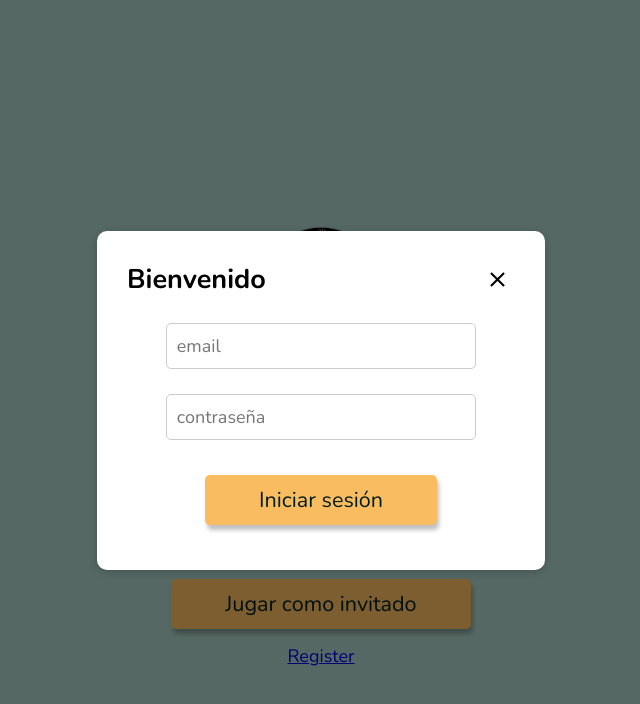
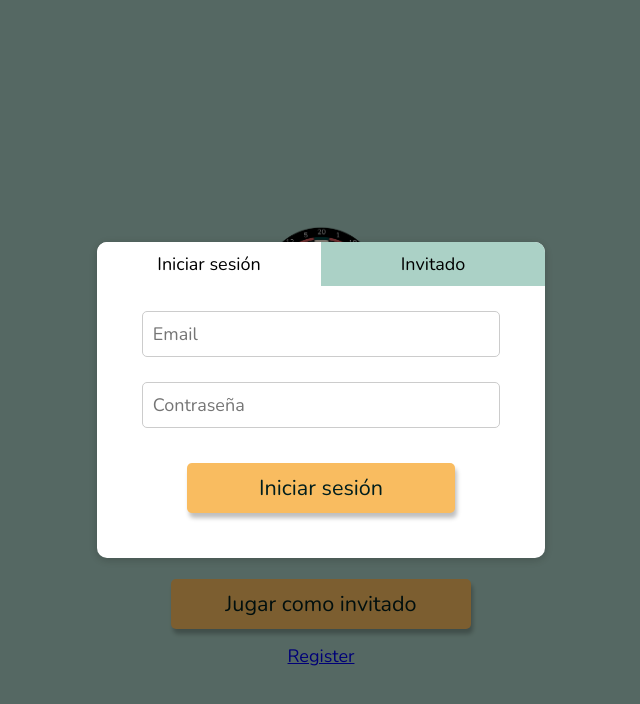
Before and after one commit to Agamador/dartsManager, an Angular app: page /home in a window 1280 px wide. Both pictures are taken after a click on the button "Iniciar sesión". Shown: the top 704 px of the page, without its empty margins (319-959 px from the left). Built offline with nearby package versions, Linux system fonts and the light colour scheme.

Commit message:
Properly implement login component

```diff
--- a/src/app/components/home/home.component.html
+++ b/src/app/components/home/home.component.html
@@ -15,7 +15,7 @@
         <button>Jugar como invitado</button>
         <a href="/register" class="register-link">Register</a>
     </div>
-    <app-login *ngIf="showModal" (closeEvent)="showModal = false"></app-login>
+    <app-login *ngIf="showModal" [guestMode]="true" (closeEvent)="showModal = false"></app-login>
 </body>
 
 </html>
--- a/src/app/components/login/login.component.html
+++ b/src/app/components/login/login.component.html
@@ -1,18 +1,25 @@
 <div class="login-popup">
+    <a class="outer-fill" (click)="close()"></a>
     <div class="login-content">
-        <div class="header">
+        <div *ngIf="!guestMode" class="regular-header">
             <h2>Bienvenido</h2>
             <img class="icon" (click)="close()" src="assets/svg/close.svg" alt="close button">
-
+        </div>
+        <div *ngIf="guestMode" class="regular-header">
+            <a class="login-toggle" [ngClass]="{'active': useMail}" (click)="useMail = true">Iniciar sesión</a>
+            <a class="login-toggle" [ngClass]="{'active': !useMail}" (click)="useMail = false"
+                style="border-radius: 0 10px 0 0;">Invitado</a>
         </div>
         <form class="login-form">
             <div class="input-wrapper">
-                <input type="email" id="email" placeholder="email" required>
+                <input type="{{useMail? 'email': 'text'}}" id="email" placeholder="{{useMail? 'Email': 'Nombre'}}"
+                    required>
             </div>
             <div class="input-wrapper">
-                <input type="password" id="password" placeholder="contraseña" required>
+                <input type="password" id="password" placeholder="Contraseña" [ngClass]="{invisible: !useMail}"
+                    [attr.required]="useMail? 'required': null" [attr.disabled]="useMail? null: 'disabled'">
             </div>
-            <button type="submit" class="login-button">Iniciar sesión</button>
+            <button type="submit" class="login-button">{{useMail? 'Iniciar sesión': 'Unirme'}}</button>
         </form>
     </div>
 </div>
--- a/src/app/components/login/login.component.scss
+++ b/src/app/components/login/login.component.scss
@@ -10,14 +10,32 @@
     width: 100%;
     height: 100%;
     background-color: rgba(0, 0, 0, 0.5);
-
+    .outer-fill {
+        display: block;
+        height: 100%;
+        width: 100%;
+        text-decoration: none;
+        position: absolute;
+        z-index: -1;
+    }
+    .login-toggle {
+        text-align: center;
+        background: $primary-color-light;
+        width: 100%;
+        padding: 10px;
+        border-radius: 10px 0 0 0;
+        cursor: pointer;
+    }
+    a.active {
+        background-color: #fff;
+    }
     .login-content {
         background: #fff;
-        padding: 20px;
+        padding: 0 0 20px 0;
         border-radius: 10px;
         box-shadow: 0 2px 10px rgba(0, 0, 0, 0.2);
         min-width: 70vw;
-        .header {
+        .regular-header {
             display: flex;
             margin-bottom: 20px;
             h2 {
@@ -35,6 +53,10 @@
         }
         .input-wrapper {
             margin-bottom: 20px;
+            min-height: 47.76px;
+        }
+        .invisible {
+            display: none;
         }
     }
 }
@@ -43,7 +65,7 @@
     .login-popup {
         .login-content {
             min-width: 35vw;
-            padding: 30px;
+            padding: 0 0 30px 0;
         }
     }
 }
--- a/src/app/components/login/login.component.ts
+++ b/src/app/components/login/login.component.ts
@@ -1,4 +1,4 @@
-import { Component, EventEmitter, Output } from '@angular/core';
+import { Component, EventEmitter, Input, Output } from '@angular/core';
 
 @Component({
   selector: 'app-login',
@@ -7,7 +7,8 @@ import { Component, EventEmitter, Output } from '@angular/core';
 })
 export class LoginComponent {
   @Output() closeEvent = new EventEmitter<void>();
-
+  @Input() guestMode = false;
+  @Input() useMail = true;
   close() {
     this.closeEvent.emit();
   }
```
